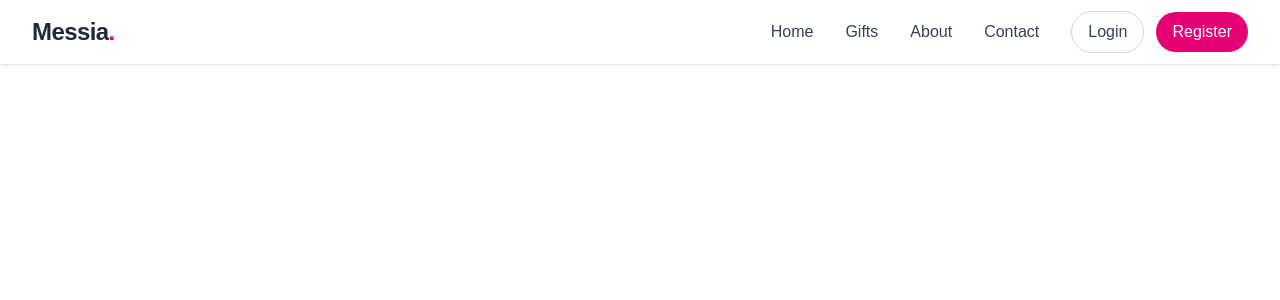
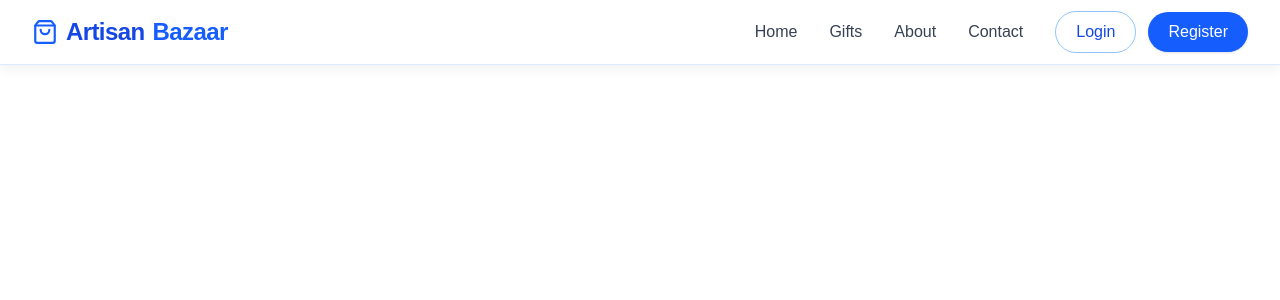
Before and after one commit to samiksha-jangid27/ArtisanBazaar, a Next.js app in the folder apps/frontend/: page / in a window 1280 px wide. Shown: the top 300 px of the page. Built offline with nearby package versions, Linux system fonts and the light colour scheme.

Commit message:
ui change 2

```diff
--- a/apps/frontend/app/components/Navbar.jsx
+++ b/apps/frontend/app/components/Navbar.jsx
@@ -3,7 +3,7 @@
 import React, { useState } from "react";
 import Link from "next/link";
 import { useRouter } from "next/navigation";
-import { Menu, X, User } from "lucide-react";
+import { Menu, X, User, ShoppingBag } from "lucide-react";
 import { useAuth } from "../context/AuthContext";
 
 function Navbar() {
@@ -19,63 +19,47 @@ function Navbar() {
   };
 
   return (
-    <nav className="fixed top-0 left-0 w-full bg-white/80 backdrop-blur-md shadow-sm z-50">
+    <nav className="fixed top-0 left-0 w-full bg-white/70 backdrop-blur-xl shadow-[0_4px_12px_rgba(0,0,0,0.06)] z-50 border-b border-blue-100">
       <div className="max-w-7xl mx-auto px-4 sm:px-6 lg:px-8">
         <div className="flex items-center justify-between h-16">
+
           {/* Logo */}
           <button
             onClick={() => handleNavClick("/")}
-            className="text-2xl font-semibold tracking-tight text-gray-800 focus:outline-none cursor-pointer"
+            className="flex items-center gap-2 text-2xl font-bold tracking-tight text-blue-700 hover:text-blue-800 transition cursor-pointer"
           >
-            Messia<span className="text-pink-600">.</span>
+            <ShoppingBag size={26} className="text-blue-600" />
+            Artisan<span className="text-blue-600">Bazaar</span>
           </button>
 
+          {/* Desktop Menu */}
           <div className="hidden md:flex items-center space-x-8">
-            <Link
-              href="/"
-              className="text-gray-700 hover:text-pink-600 transition"
-            >
-              Home
-            </Link>
-            <Link
-              href="/gifts"
-              className="text-gray-700 hover:text-pink-600 transition"
-            >
-              Gifts
-            </Link>
-            <Link
-              href="/about"
-              className="text-gray-700 hover:text-pink-600 transition"
-            >
-              About
-            </Link>
-            <Link
-              href="/contact"
-              className="text-gray-700 hover:text-pink-600 transition"
-            >
-              Contact
-            </Link>
+            <Link href="/" className="text-gray-700 hover:text-blue-600 font-medium transition">Home</Link>
+            <Link href="/gifts" className="text-gray-700 hover:text-blue-600 font-medium transition">Gifts</Link>
+            <Link href="/about" className="text-gray-700 hover:text-blue-600 font-medium transition">About</Link>
+            <Link href="/contact" className="text-gray-700 hover:text-blue-600 font-medium transition">Contact</Link>
 
             <div className="flex items-center space-x-3">
               {isLoggedIn ? (
                 <button
                   onClick={() => handleNavClick("/profile")}
-                  className="flex items-center space-x-2 px-4 py-2 text-gray-700 border border-gray-300 rounded-full hover:border-pink-600 hover:text-pink-600 transition"
+                  className="flex items-center gap-2 px-5 py-2 text-blue-700 border border-blue-300 rounded-full hover:bg-blue-50 hover:border-blue-400 transition font-medium"
                 >
                   <User size={18} />
-                  <span>Profile</span>
+                  Profile
                 </button>
               ) : (
                 <>
                   <button
                     onClick={() => handleNavClick("/login")}
-                    className="px-4 py-2 text-gray-700 border border-gray-300 rounded-full hover:border-pink-600 hover:text-pink-600 transition"
+                    className="px-5 py-2 text-blue-700 border border-blue-300 rounded-full hover:bg-blue-50 hover:border-blue-500 transition font-medium"
                   >
                     Login
                   </button>
+
                   <button
                     onClick={() => handleNavClick("/register")}
-                    className="px-4 py-2 bg-pink-600 text-white rounded-full hover:bg-pink-700 transition"
+                    className="px-5 py-2 bg-blue-600 text-white rounded-full font-medium shadow-sm hover:bg-blue-700 transition"
                   >
                     Register
                   </button>
@@ -84,51 +68,29 @@ function Navbar() {
             </div>
           </div>
 
+          {/* Mobile Toggle */}
           <button
             onClick={toggleMenu}
-            className="md:hidden p-2.5 rounded-lg text-gray-800 hover:bg-gray-100 active:scale-95 transition"
+            className="md:hidden p-2.5 rounded-lg text-blue-800 hover:bg-blue-50 active:scale-95 transition"
           >
             {isOpen ? <X size={24} /> : <Menu size={24} />}
           </button>
         </div>
       </div>
 
+      {/* Mobile Menu */}
       {isOpen && (
-        <div className="fixed inset-0 bg-black/10 backdrop-blur-sm md:hidden">
-          <div className="bg-white shadow-md absolute top-16 left-0 w-full px-4 pt-2 pb-4 space-y-3">
-            <Link
-              href="/"
-              onClick={() => setIsOpen(false)}
-              className="block text-gray-700 hover:text-pink-600"
-            >
-              Home
-            </Link>
-            <Link
-              href="/gifts"
-              onClick={() => setIsOpen(false)}
-              className="block text-gray-700 hover:text-pink-600"
-            >
-              Gifts
-            </Link>
-            <Link
-              href="/about"
-              onClick={() => setIsOpen(false)}
-              className="block text-gray-700 hover:text-pink-600"
-            >
-              About
-            </Link>
-            <Link
-              href="/contact"
-              onClick={() => setIsOpen(false)}
-              className="block text-gray-700 hover:text-pink-600"
-            >
-              Contact
-            </Link>
+        <div className="fixed inset-0 bg-black/20 backdrop-blur-sm md:hidden">
+          <div className="bg-white shadow-xl absolute top-16 left-0 w-full px-6 pt-3 pb-5 space-y-4 border-b border-blue-100">
+            <button onClick={() => handleNavClick("/")} className="block text-lg text-gray-800 hover:text-blue-600 font-medium">Home</button>
+            <button onClick={() => handleNavClick("/gifts")} className="block text-lg text-gray-800 hover:text-blue-600 font-medium">Gifts</button>
+            <button onClick={() => handleNavClick("/about")} className="block text-lg text-gray-800 hover:text-blue-600 font-medium">About</button>
+            <button onClick={() => handleNavClick("/contact")} className="block text-lg text-gray-800 hover:text-blue-600 font-medium">Contact</button>
 
             {isLoggedIn ? (
               <button
                 onClick={() => handleNavClick("/profile")}
-                className="block w-full text-center border border-gray-300 rounded-full py-2 text-gray-700 hover:border-pink-600 hover:text-pink-600 transition"
+                className="w-full text-center border border-blue-400 text-blue-700 rounded-full py-2 font-medium hover:bg-blue-50 transition"
               >
                 Profile
               </button>
@@ -136,13 +98,14 @@ function Navbar() {
               <>
                 <button
                   onClick={() => handleNavClick("/login")}
-                  className="block w-full text-center border border-gray-300 rounded-full py-2 text-gray-700 hover:border-pink-600 hover:text-pink-600 transition"
+                  className="w-full text-center border border-blue-400 text-blue-700 rounded-full py-2 font-medium hover:bg-blue-50 transition"
                 >
                   Login
                 </button>
+
                 <button
                   onClick={() => handleNavClick("/register")}
-                  className="block w-full text-center bg-pink-600 text-white rounded-full py-2 hover:bg-pink-700 transition"
+                  className="w-full text-center bg-blue-600 text-white rounded-full py-2 font-medium hover:bg-blue-700 transition shadow"
                 >
                   Register
                 </button>
```
Also changed, not shown: apps/frontend/app/(pages)/profile/page.jsx (+24 -24 lines).
